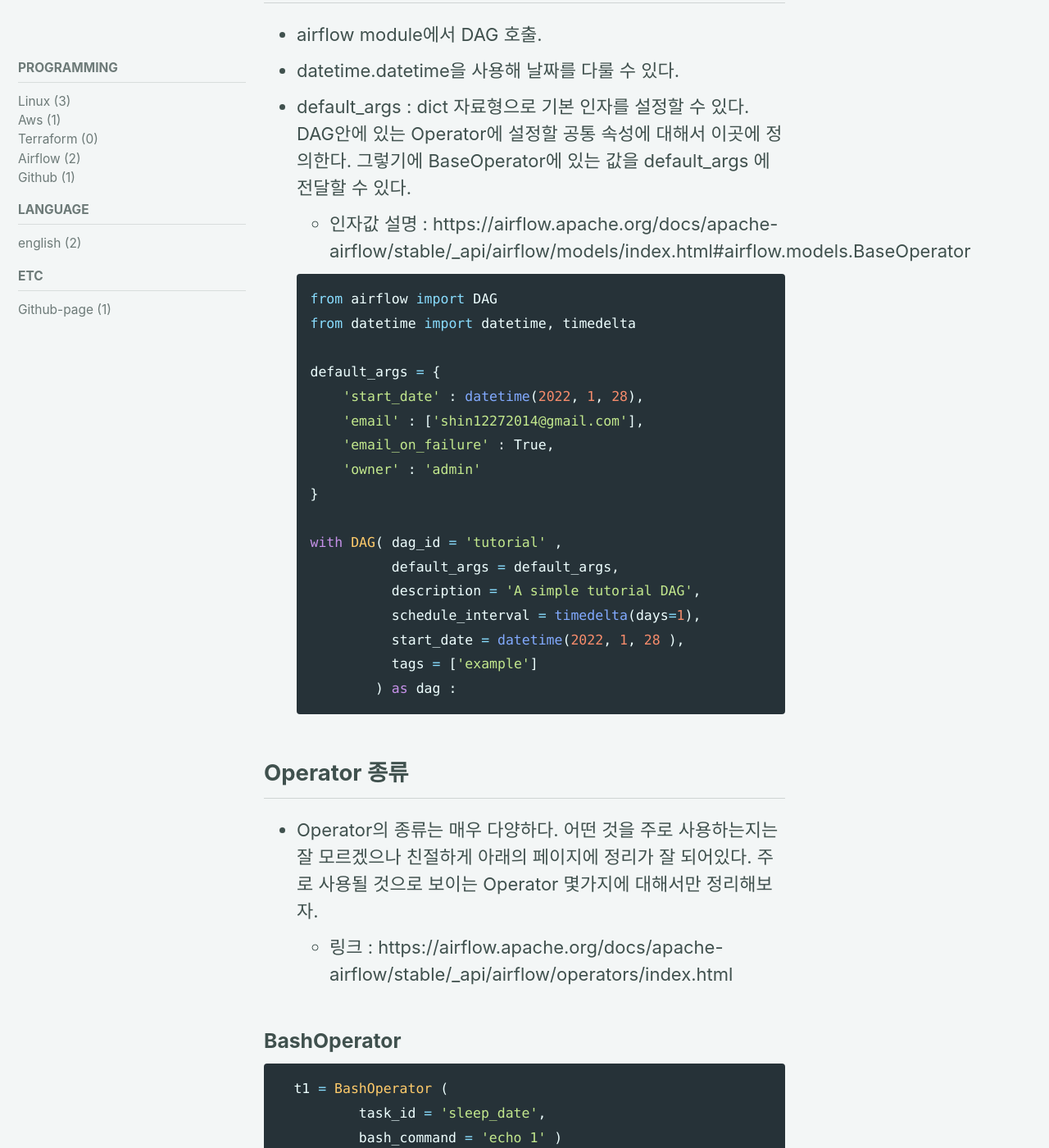
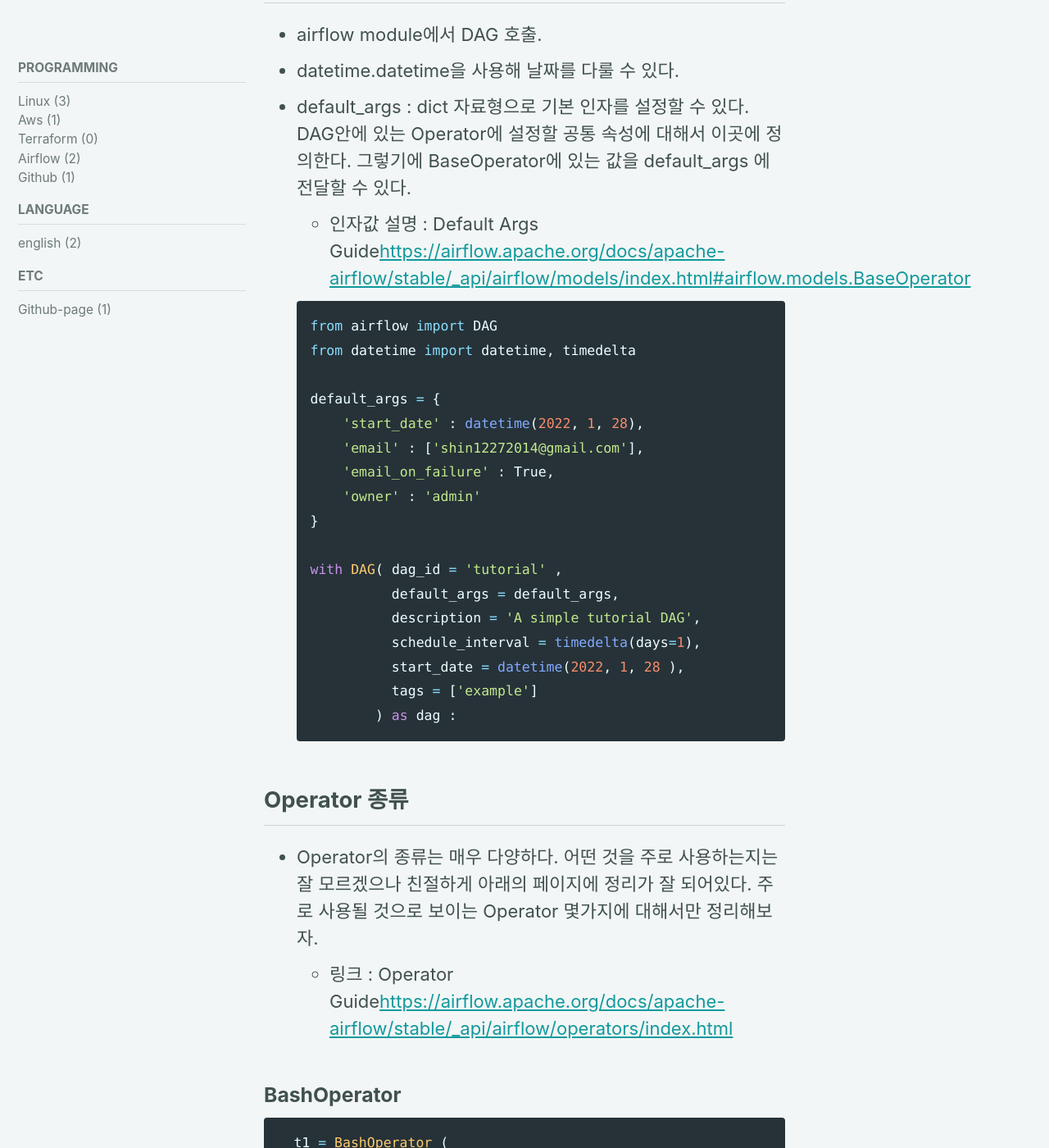
Before and after one commit to dlgldgldgld/dlgldgldgld.github.io, a Jekyll site: the page built from _posts/Airflow/2021-12-15-Airflow_Operator.md, in a window 1280 px wide and 1400 px high, scrolled down 891 px. Shown: the whole window at 82% size. Built offline with Jekyll 4.4.1, drawn with Linux system fonts in a browser that asks for light colours; cached includes are drawn as plain includes; comment, search, counter and statistics services are not loaded.

Commit message:
Update 2021-12-15-Airflow_Operator.md

````diff
--- a/_posts/Airflow/2021-12-15-Airflow_Operator.md
+++ b/_posts/Airflow/2021-12-15-Airflow_Operator.md
@@ -20,7 +20,7 @@ DAG은 아래와 같이 airflow Module에서 가져올 수 있다.
 - airflow module에서 DAG 호출.
 - datetime.datetime을 사용해 날짜를 다룰 수 있다.
 - default_args : dict 자료형으로 기본 인자를 설정할 수 있다. DAG안에 있는 Operator에 설정할 공통 속성에 대해서 이곳에 정의한다. 그렇기에 BaseOperator에 있는 값을 default_args 에 전달할 수 있다.
-  - 인자값 설명 : https://airflow.apache.org/docs/apache-airflow/stable/_api/airflow/models/index.html#airflow.models.BaseOperator
+  - 인자값 설명 : Default Args Guide<https://airflow.apache.org/docs/apache-airflow/stable/_api/airflow/models/index.html#airflow.models.BaseOperator>
 
   ``` python
   from airflow import DAG
@@ -45,7 +45,7 @@ DAG은 아래와 같이 airflow Module에서 가져올 수 있다.
 
 ## Operator 종류
 - Operator의 종류는 매우 다양하다. 어떤 것을 주로 사용하는지는 잘 모르겠으나 친절하게 아래의 페이지에 정리가 잘 되어있다. 주로 사용될 것으로 보이는 Operator 몇가지에 대해서만 정리해보자.
-  - 링크 : https://airflow.apache.org/docs/apache-airflow/stable/_api/airflow/operators/index.html
+  - 링크 : Operator Guide<https://airflow.apache.org/docs/apache-airflow/stable/_api/airflow/operators/index.html>
 
 
 ### BashOperator
````
